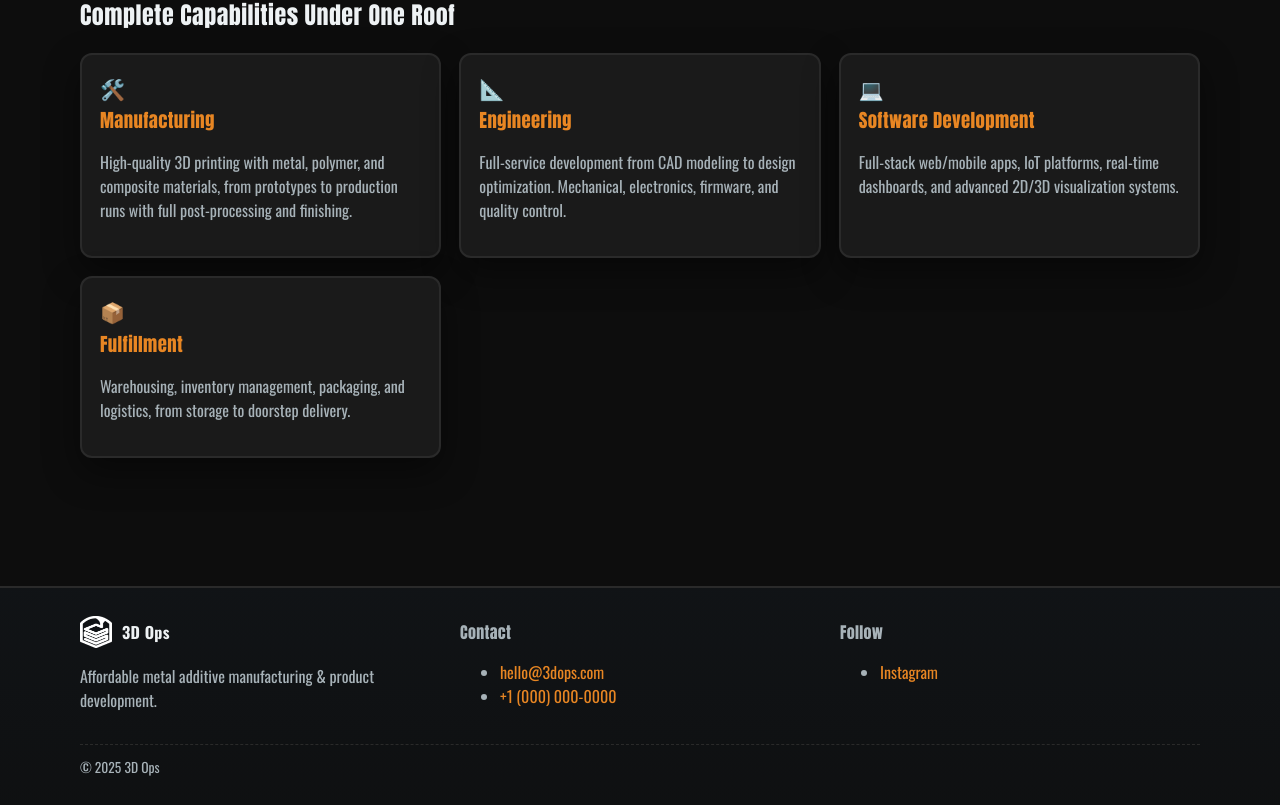
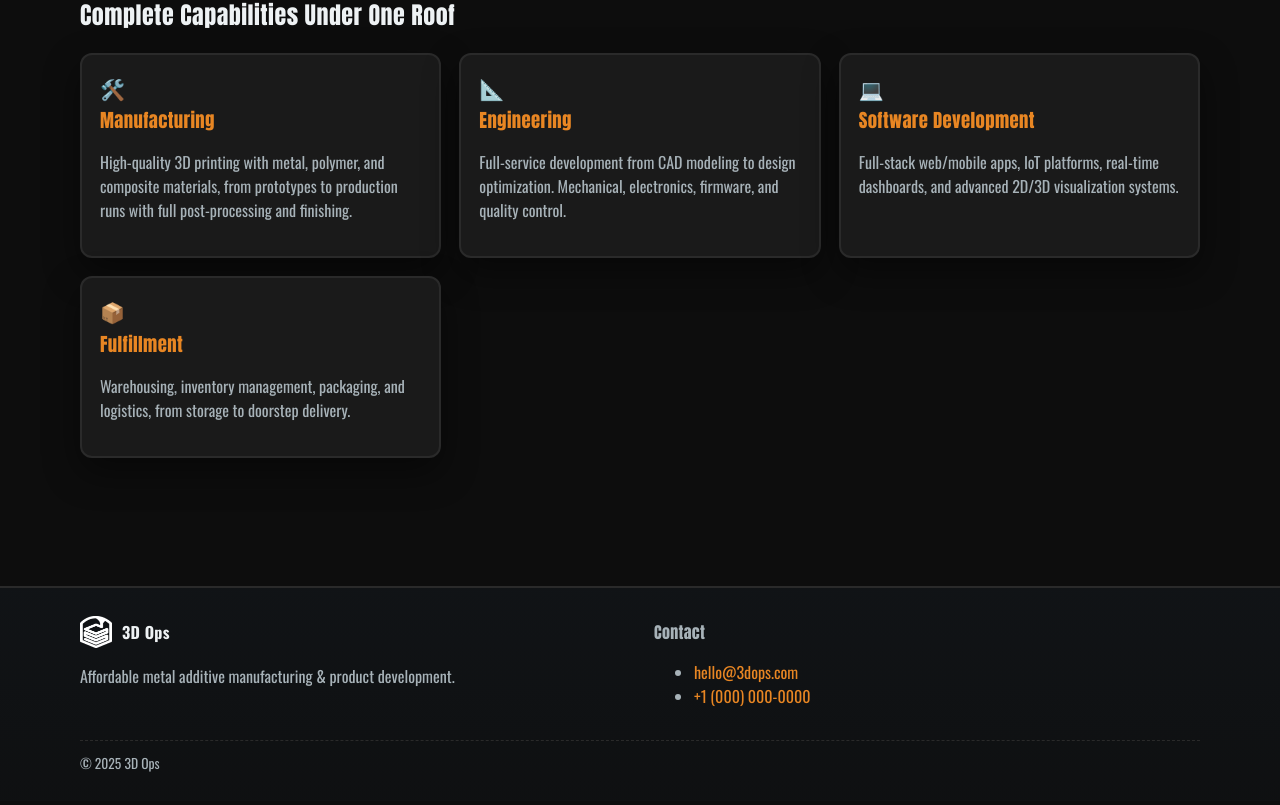
Before and after one commit to Path-Magic-Tech/3dops-marketing, a React (Vite) app: page / in a window 1280 px wide. Shown: the part 1001-1806 px from the top of the page. Built offline with nearby package versions, Linux system fonts and the light colour scheme.

Commit message:
removed social media links

```diff
--- a/src/App.jsx
+++ b/src/App.jsx
@@ -41,7 +41,7 @@ export default function App(){
       </main>
 
       <footer className="site-footer">
-        <div className="container grid-3">
+        <div className="container grid-2">
           <div>
             <div className="brand mini">
               <img src={ASSET("icons/logo-icon-white.png")} alt="" aria-hidden="true" className="footer-logo-icon"/><span>3D Ops</span>
@@ -55,12 +55,6 @@ export default function App(){
               <li><a href="tel:+1-000-000-0000">+1 (000) 000-0000</a></li>
             </ul>
           </div>
-          <div>
-            <h4>Follow</h4>
-            <ul className="list">
-              <li><a href="https://www.instagram.com/3dops/" target="_blank" rel="noreferrer">Instagram</a></li>
-            </ul>
-          </div>
         </div>
         <div className="container tiny">© {new Date().getFullYear()} 3D Ops</div>
       </footer>
```
